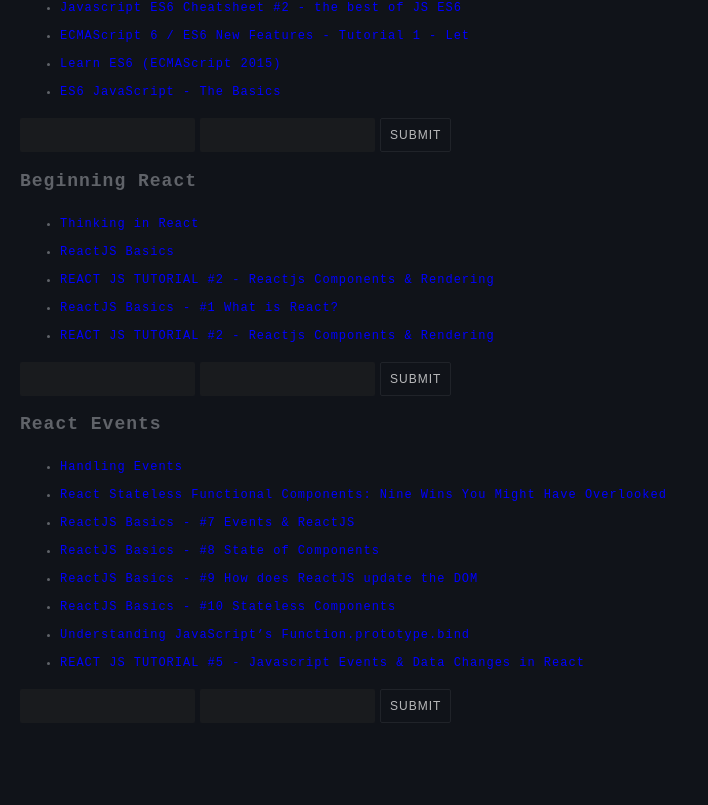
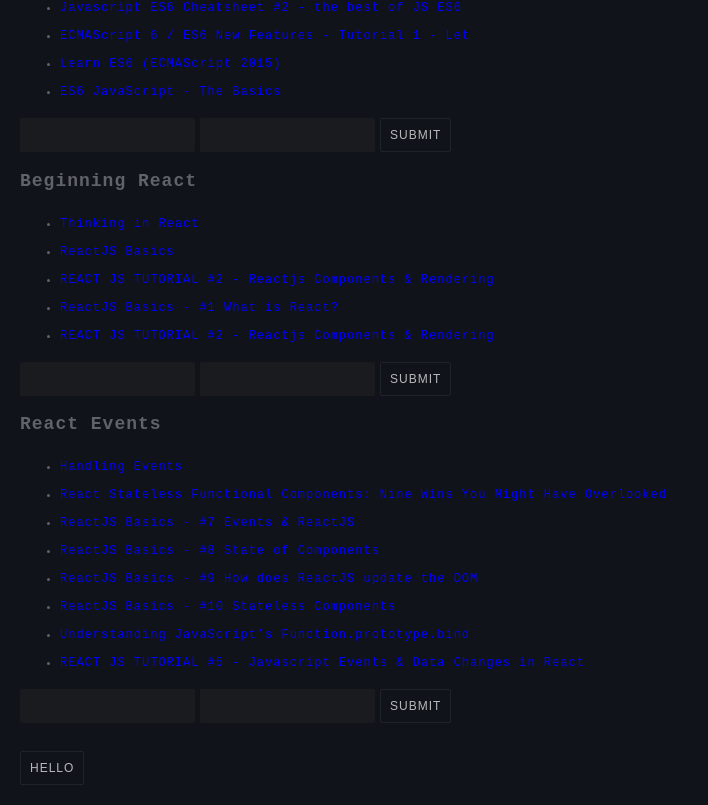
Before and after one commit to Roman-KO/notes, a React (Create React App) app: page / in a window 1280 px wide. Shown: the part 544-1349 px from the top of the page, without its empty margins (0-708 px from the left). Before the commit the page ends 1287 px from the top, so only its background shows below. Built offline with nearby package versions, Linux system fonts and the light colour scheme.

Commit message:
Added a button in app.js

```diff
--- a/src/App.js
+++ b/src/App.js
@@ -7,6 +7,8 @@
     // Blueprint (features, parts, pieces)
     constructor(props) {
         super(props);
+
+        this.handleEventClick = this.handleEventClick.bind(this);
 
         // console.log(Json);
         this.state = {
@@ -38,6 +40,9 @@
 
     }
 
+    handleEventClick() {
+        alert("Nope");
+    }
     render() {
         return (
             <div>
@@ -49,6 +54,8 @@
                         )
                     }
                 )}
+                <br />
+                <button onClick={this.handleEventClick}>Hello</button>
             </div>
         );
     }
--- a/src/index.css
+++ b/src/index.css
@@ -12,7 +12,7 @@
     color: #606369;
     text-decoration: none;
     box-shadow: 0 2px 0 0 rgba(255,255,255,0);
-    /*transition: ease box-shadow 2s, ease color 2s;*/
+    transition: ease box-shadow 2s, ease color 2s;
 }
 a:hover, a:focus {
     color: white;
```
Also changed, not shown: 1 other file (tests, documents, lock files or other folders).
